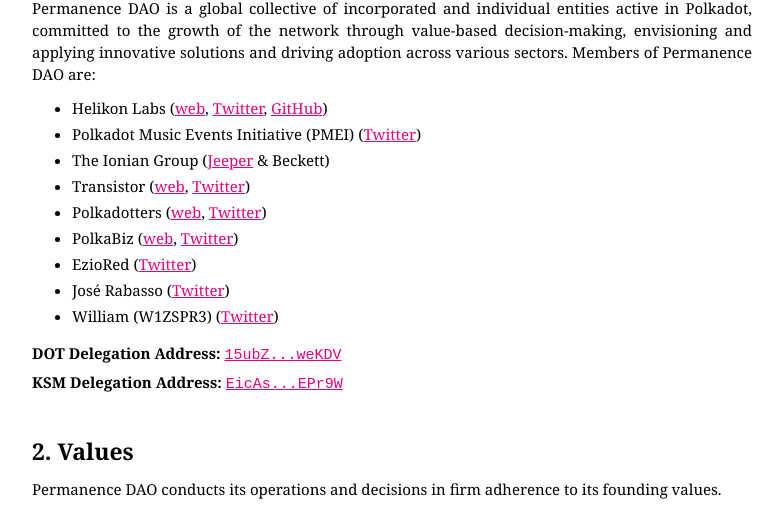
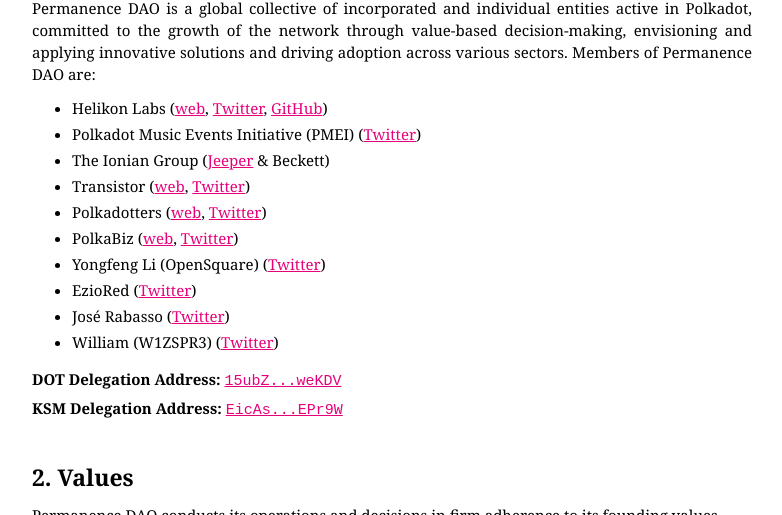
Before and after one commit to permanence-dao/permanence-dao-web, a plain HTML site: page index.html in a window 1280 px wide. Shown: the part 285-800 px from the top of the page, without its empty margins (248-1030 px from the left). Drawn offline with Linux system fonts and the light colour scheme.

Commit message:
Added Yongfeng Li as a member.

```diff
--- a/index.html
+++ b/index.html
@@ -24,6 +24,7 @@
                             <li>Transistor (<a href="https://transistor.wtf" target="_blank">web</a>, <a href="https://twitter.com/transistor_wtf" target="_blank">Twitter</a>)</li>
                             <li>Polkadotters (<a href="https://polkadotters.com" target="_blank">web</a>, <a href="https://twitter.com/polkadotters1" target="_blank">Twitter</a>)</li>
                             <li>PolkaBiz (<a href="https://polkabiz.eu">web</a>, <a href="https://twitter.com/PolkaBiz">Twitter</a>)</li>
+                            <li>Yongfeng Li (OpenSquare) (<a href="https://twitter.com/wliyongfeng" target="_blank">Twitter</a>)</li>
                             <li>EzioRed (<a href="https://twitter.com/EzioRed" target="_blank">Twitter</a>)</li>
                             <li>José Rabasso (<a href="https://twitter.com/Rabasso" target="_blank">Twitter</a>)</li>
                             <li>William (W1ZSPR3) (<a href="https://twitter.com/replghost" target="_blank">Twitter</a>)</li>
@@ -84,6 +85,8 @@
                         <strong>Christian Casini</strong> has been in the blockchain industry for several years, initially focusing on the SocialFi sector. Polkadot's technology and active developer community motivated him to join and build in the ecosystem. He completed the Polkadot Blockchain Academy Hong Kong cohort for the founders track. He was one of the 4 founders to graduate with distinction. He now focuses on the synergies between AI and blockchain technology.
 
                         <div class="section-header-2">3.c Individual Members</div>
+                        <div class="section-header-3">Yongfeng Li (OpenSquare)</div>
+                        Yongfeng founded <a href="https://www.opensquare.network" target="_blank">OpenSquare</a>, the company behind <a href="https://subsquare.io" target="_blank">Subsquare</a>, <a href="https://polkadot.dotreasury.com" target="_blank">dotreasury</a>, and <a href="https://statescan.io" target="_blank">Statescan</a>. As an experienced developer and expert in the Polkadot governance system, he is currently focused on designing and developing products aimed at improving the usability of Polkadot.
                         <div class="section-header-3">EzioRed</div>
                         Polkadot Head Ambassador, DV Cohort 2 for Polkadot. In the Polkadot ecosystem since 2021. Lawyer, former Cointelegraph Editor in Spanish, and Former Community Manager for Latin America and Spain at Parity Technologies. Co-founder of the Caracas Blockchain Week conference.
                         <div class="section-header-3">José Rabasso</div>
```
